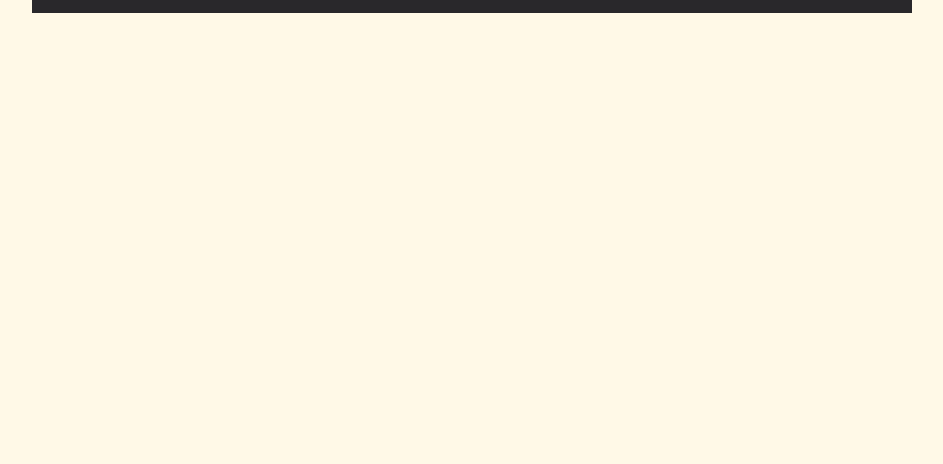
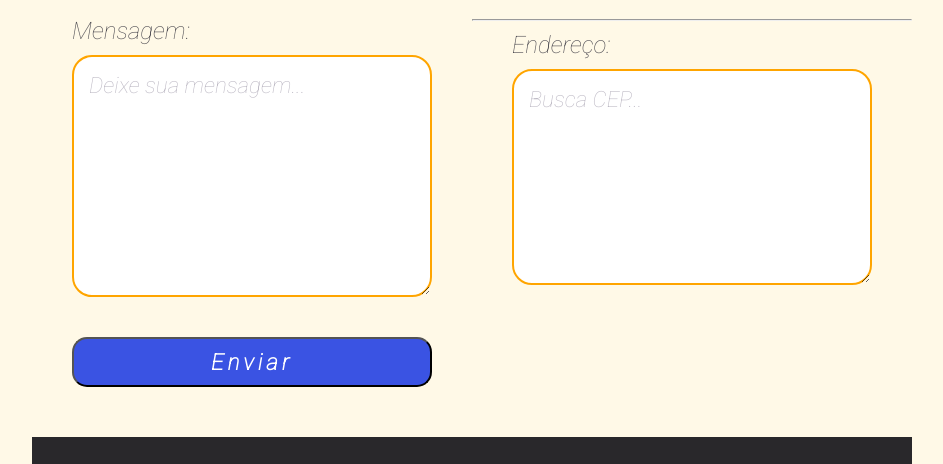
Before and after one commit to adrivendra/desafio-css, a plain HTML site: page contato.html in a window 1280 px wide. Shown: the part 681-1145 px from the top of the page, without its empty margins (168-1111 px from the left). Before the commit the page ends 800 px from the top, so only its background shows below. Drawn offline with Linux system fonts and the light colour scheme.

Commit message:
pagina contato

```diff
--- a/assets/css/style.css
+++ b/assets/css/style.css
@@ -133,6 +133,49 @@ footer p {
   flex-direction: column;
 }
 
+.campos-form {
+  display: flex;
+  flex-direction: column;
+  padding: 10px 40px;
+}
+
 .container-contatos h3 {
   text-align: center;
+  font-size: 2.2em;
+  padding: 50px;
+  letter-spacing: 4px;
 }
+
+label {
+  font-size: 1.5em;
+  color: #545257;
+  padding-bottom: 10px;
+}
+
+input,
+textarea {
+  padding: 15px;
+  border-radius: 20px;
+  font-size: 1.4em;
+  border: 2px solid #ffa500;
+}
+
+::-webkit-input-placeholder {
+  color: #bebac5;
+}
+
+main button {
+  margin: 40px 0px;
+  border-radius: 15px;
+  padding: 10px;
+  font-size: 1.4em;
+  font-weight: bold;
+  letter-spacing: 4px;
+  color: white;
+  background-color: #3a53e3;
+}
+
+main button:hover {
+  cursor: pointer;
+  background-color: #1a2563;
+}
--- a/contato.html
+++ b/contato.html
@@ -51,11 +51,12 @@
                         <textarea onkeyup="validarMensagem()" id="mensagem" name="mensagem" rows="8"
                             placeholder="Deixe sua mensagem..."></textarea>
                         <div id="txtMensagem"></div>
+                        <button type="button" onclick="enviarForm()">
+                            Enviar
+                        </button>
                     </div>
 
-                    <button type="button" onclick="enviarForm()">
-                        Enviar
-                    </button>
+
 
 
                 </form>
@@ -64,16 +65,17 @@
         <section id="formulario_buscacep">
             <h3>Consultar CEP</h3>
             <div>
-                <div>
+                <div class="campos-form">
                     <label for="cep">CEP:</label>
                     <input onkeyup="validarCep()" id="cep" name="cep" type="text" placeholder="Digite o número do CEP">
                     <div id="txtCep"></div>
+                    <button type="button" onclick="consultarCep()">
+                        Consultar
+                    </button>
                 </div>
-                <button type="button" onclick="consultarCep()">
-                    Consultar
-                </button>
+
                 <hr>
-                <div>
+                <div class="campos-form">
                     <label for="dados">Endereço:</label>
                     <textarea id="dados" name="dados" rows="7" placeholder="Busca CEP..."></textarea>
                     <div id="txtCep"></div>
```
